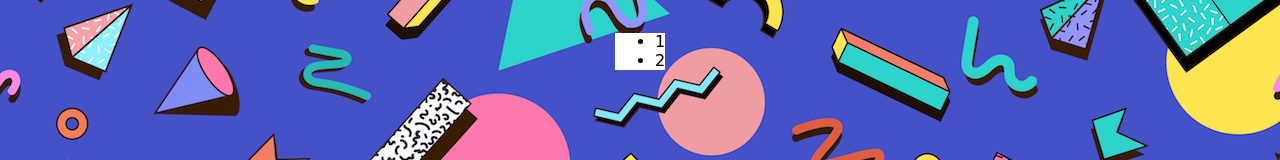
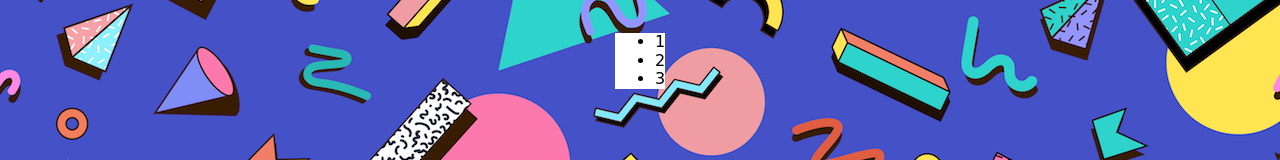
Before and after one commit to tsepakme/aiusha, a React (Vite) app: page / in a window 1280 px wide. Shown: the part 197-357 px from the top of the page. Built offline with nearby package versions, Linux system fonts and the light colour scheme.

Commit message:
Add item to list in App component

```diff
--- a/src/App.tsx
+++ b/src/App.tsx
@@ -10,6 +10,7 @@ function App() {
 				<ul>
 					<li>1</li>
 					<li>2</li>
+					<li>3</li>
 				</ul>
 			</div>
     </>
```
